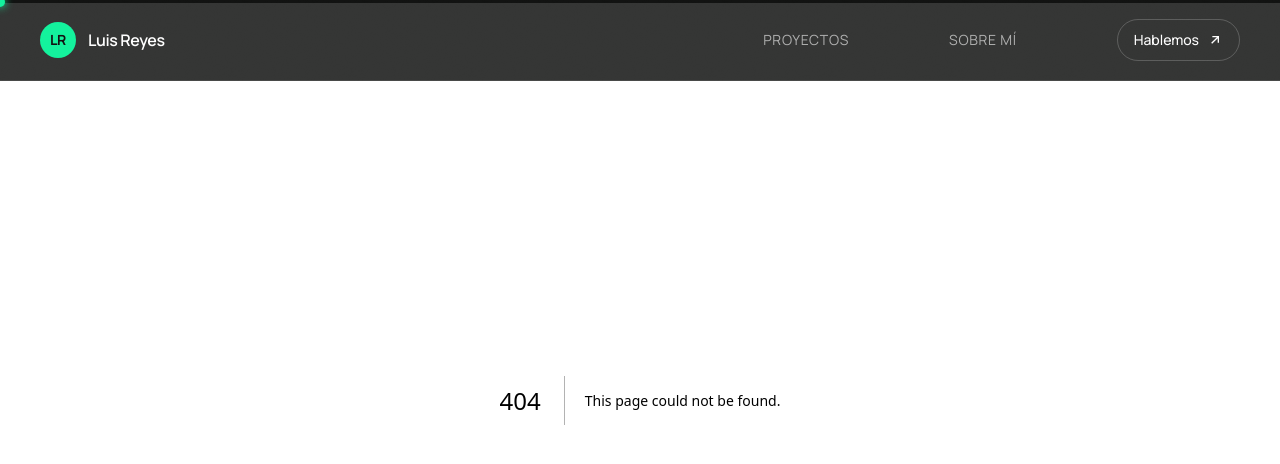
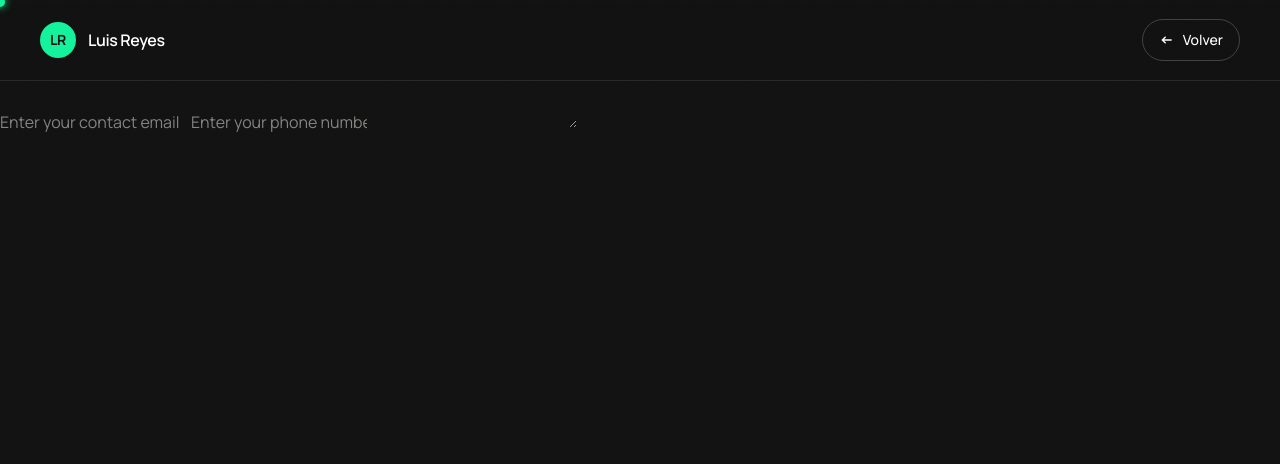
Before and after one commit to LuisReyes970304/personal_profile_landingpage_deploy, a Next.js app: page /contact_me in a window 1280 px wide. Before the commit this address had no page. Shown: the top 464 px of the page. Built offline with nearby package versions, Linux system fonts and the light colour scheme.

Commit message:
feat: add contact_me page with its own header
Hide the global header/footer on /contact_me via a client-side
ConditionalChrome wrapper, and give the route its own minimal fixed
header (logo + back-to-home button) instead.

```diff
--- /dev/null
+++ b/src/app/contact_me/layout.tsx
@@ -0,0 +1,38 @@
+import Link from "next/link";
+import { ArrowIcon } from "@/components/ui/ArrowIcon";
+import { profile } from "@/lib/profile";
+
+export default function contactLayout({children}: {children: React.ReactNode}) {
+    return (
+        <div
+            lang="es"
+            data-scroll-behavior="smooth"
+        >
+            <header className="fixed inset-x-0 top-0 z-50 border-b border-white/10 bg-ink/85 backdrop-blur-xl">
+                <div className="mx-auto flex h-20 max-w-7xl items-center justify-between px-5 md:px-10">
+                    <Link
+                        href="/"
+                        className="group flex items-center gap-3 font-semibold tracking-tight text-white"
+                        aria-label="Ir al inicio"
+                    >
+                        <span className="grid h-9 w-9 place-items-center rounded-full bg-lime text-sm font-bold text-ink transition-transform group-hover:rotate-12">
+                            {profile.initials}
+                        </span>
+                        <span className="hidden sm:inline">{profile.name}</span>
+                    </Link>
+
+                    <Link
+                        href="/"
+                        className="flex items-center gap-2 rounded-full border border-white/20 px-4 py-2.5 text-sm font-medium text-white transition-colors hover:border-lime hover:bg-lime hover:text-ink"
+                    >
+                        <span className="rotate-180" aria-hidden="true">
+                            <ArrowIcon />
+                        </span>
+                        Volver
+                    </Link>
+                </div>
+            </header>
+            <div className="pt-20">{children}</div>
+        </div>
+    );
+}
--- /dev/null
+++ b/src/app/contact_me/page.tsx
@@ -0,0 +1,17 @@
+
+
+export default function renderContactmeForm(){
+    return (
+        <main>
+            <div>
+                <form>
+                    <input type="email" placeholder="Enter your contact email"/>
+                    <input type="number" placeholder="Enter your phone number"/>
+                    <textarea>
+
+                    </textarea>
+                </form>
+            </div>
+        </main>
+    )
+}
--- a/src/app/layout.tsx
+++ b/src/app/layout.tsx
@@ -1,7 +1,6 @@
 import type { Metadata } from "next";
 import { DM_Serif_Display, Manrope } from "next/font/google";
-import { Footer } from "@/components/footer/Footer";
-import { Header } from "@/components/header/Header";
+import { ConditionalChrome } from "@/components/ConditionalChrome";
 import { ScrollProgressBar } from "@/components/ui/ScrollProgressBar";
 import { profile } from "@/lib/profile";
 import "./globals.css";
@@ -37,9 +36,7 @@ export default function RootLayout({
     >
       <body className="min-h-screen overflow-x-hidden bg-ink font-sans text-cream">
         <ScrollProgressBar />
-        <Header />
-        {children}
-        <Footer />
+        <ConditionalChrome>{children}</ConditionalChrome>
       </body>
     </html>
   );
--- /dev/null
+++ b/src/components/ConditionalChrome.tsx
@@ -0,0 +1,24 @@
+"use client";
+
+import { usePathname } from "next/navigation";
+import { Footer } from "@/components/footer/Footer";
+import { Header } from "@/components/header/Header";
+
+const HIDDEN_CHROME_PREFIXES = ["/contact_me"];
+
+export function ConditionalChrome({ children }: { children: React.ReactNode }) {
+  const pathname = usePathname();
+  const hideChrome = HIDDEN_CHROME_PREFIXES.some((prefix) =>
+    pathname.startsWith(prefix)
+  );
+
+  if (hideChrome) return <>{children}</>;
+
+  return (
+    <>
+      <Header />
+      {children}
+      <Footer />
+    </>
+  );
+}
--- a/src/components/contact/ContactSection.tsx
+++ b/src/components/contact/ContactSection.tsx
@@ -2,6 +2,7 @@
 
 import { ArrowIcon } from "@/components/ui/ArrowIcon";
 import { useScrollReveal } from "@/hooks/useScrollReveal";
+import Link from "next/link";
 
 export function ContactSection() {
   const ref = useScrollReveal<HTMLDivElement>({ targets: "[data-reveal]" });
@@ -13,9 +14,9 @@ export function ContactSection() {
           <p data-reveal className="mb-6 text-sm text-white/55">
             ¿Tienes una idea en mente?
           </p>
-          <a
+          <Link
             data-reveal
-            href="#"
+            href={"/contact_me"}
             className="group flex flex-col gap-5 sm:flex-row sm:items-center sm:justify-between"
           >
             <span className="text-[clamp(2.8rem,7vw,6.5rem)] font-semibold leading-none tracking-[-0.06em] transition-colors group-hover:text-lime">
@@ -24,7 +25,7 @@ export function ContactSection() {
             <span className="grid h-16 w-16 shrink-0 place-items-center rounded-full bg-lime text-ink transition-transform group-hover:rotate-45 sm:h-20 sm:w-20">
               <ArrowIcon diagonal />
             </span>
-          </a>
+          </Link>
         </div>
       </div>
     </section>
```
Also changed, not shown: 1 other file (tests, documents, lock files or other folders).
